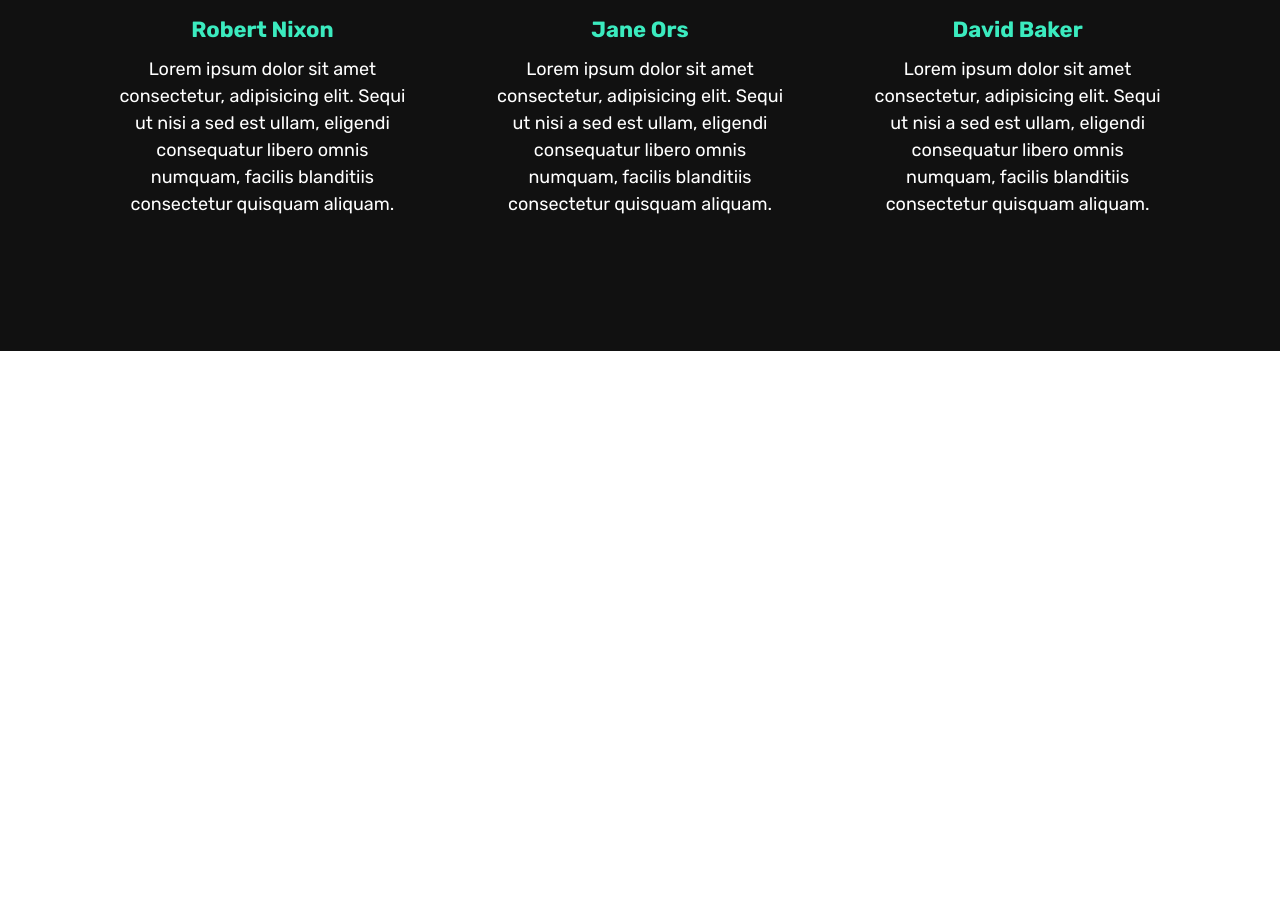
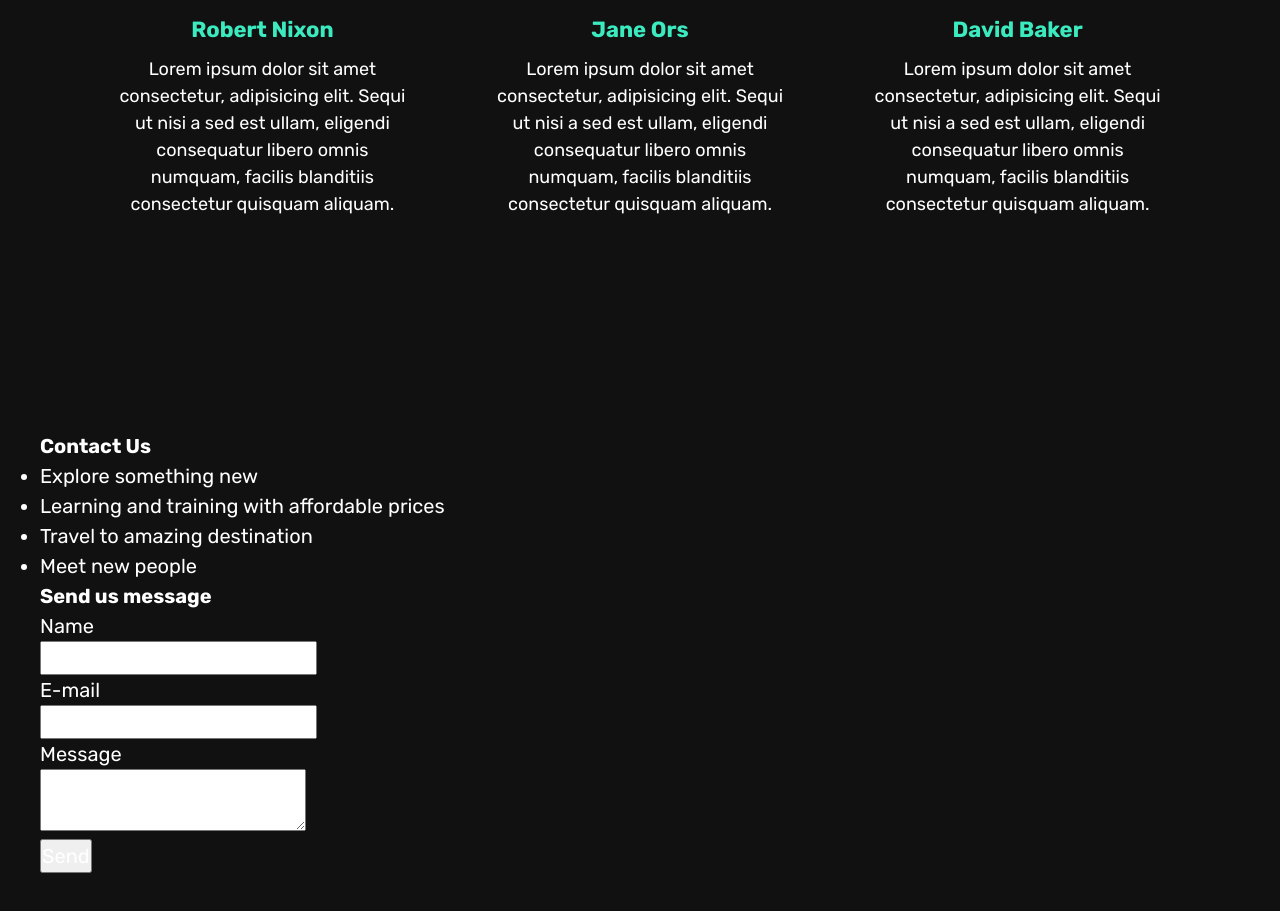
Before and after one commit to nikola-m889/diving-club, a plain HTML site: page index.html in a window 1280 px wide. Shown: the part 3691-4602 px from the top of the page. Before the commit the page ends 4042 px from the top, so only its background shows below. Drawn offline with Linux system fonts and the light colour scheme.

Commit message:
adding contact section

```diff
--- a/index.html
+++ b/index.html
@@ -251,6 +251,46 @@
       </div>
     </section>
 
+      <section id="contact">
+      <h3>Contact Us</h3>
+      <div class="c-row">
+        <div class="c-col-1">
+          <div class="offers">
+            <ul class="ul-offers">
+              <li><p>Explore something new</p></li>
+              <li><p>Learning and training with affordable prices</p></li>
+              <li><p>Travel to amazing destination</p></li>
+              <li><p>Meet new people</p></li>
+            </ul>
+          </div>
+        </div>
+        <div class="c-col-2">
+          <div class="contact">
+            <div class="form">
+              <form>
+                <h2>Send us message</h2>
+                <div class="input-place">
+                  <label for="name">Name</label><br />
+                  <input type="text" name="name" required />
+                </div>
+
+                <div class="input-place">
+                  <label for="email">E-mail</label><br />
+                  <input type="email" name="email" required />
+                </div>
+
+                <div class="input-place">
+                  <label for="message">Message</label><br />
+                  <textarea name="message" required></textarea>
+                </div>
+                <button type="submit">Send</button>
+              </form>
+            </div>
+          </div>
+        </div>
+      </div>
+    </section>
+
     <script>
       function switchMenu() {
         var header = document.querySelector("header");
```
